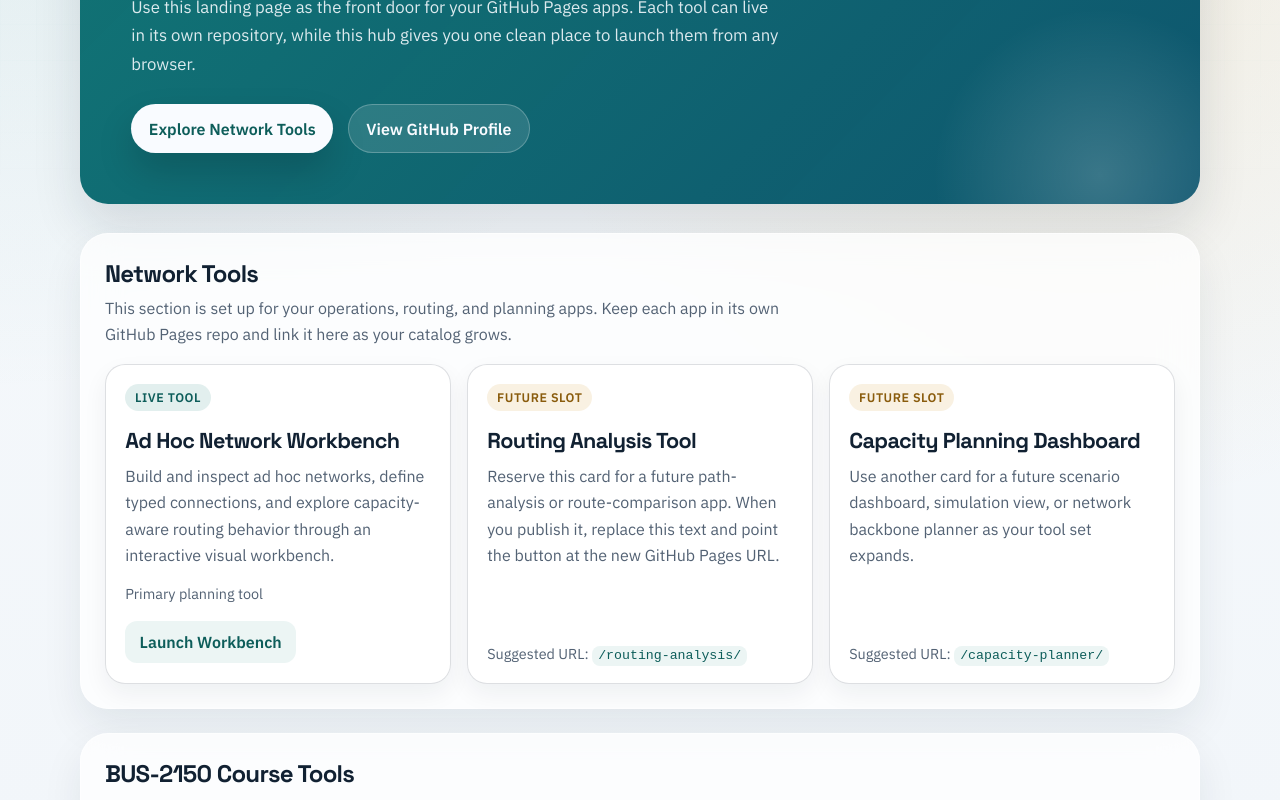
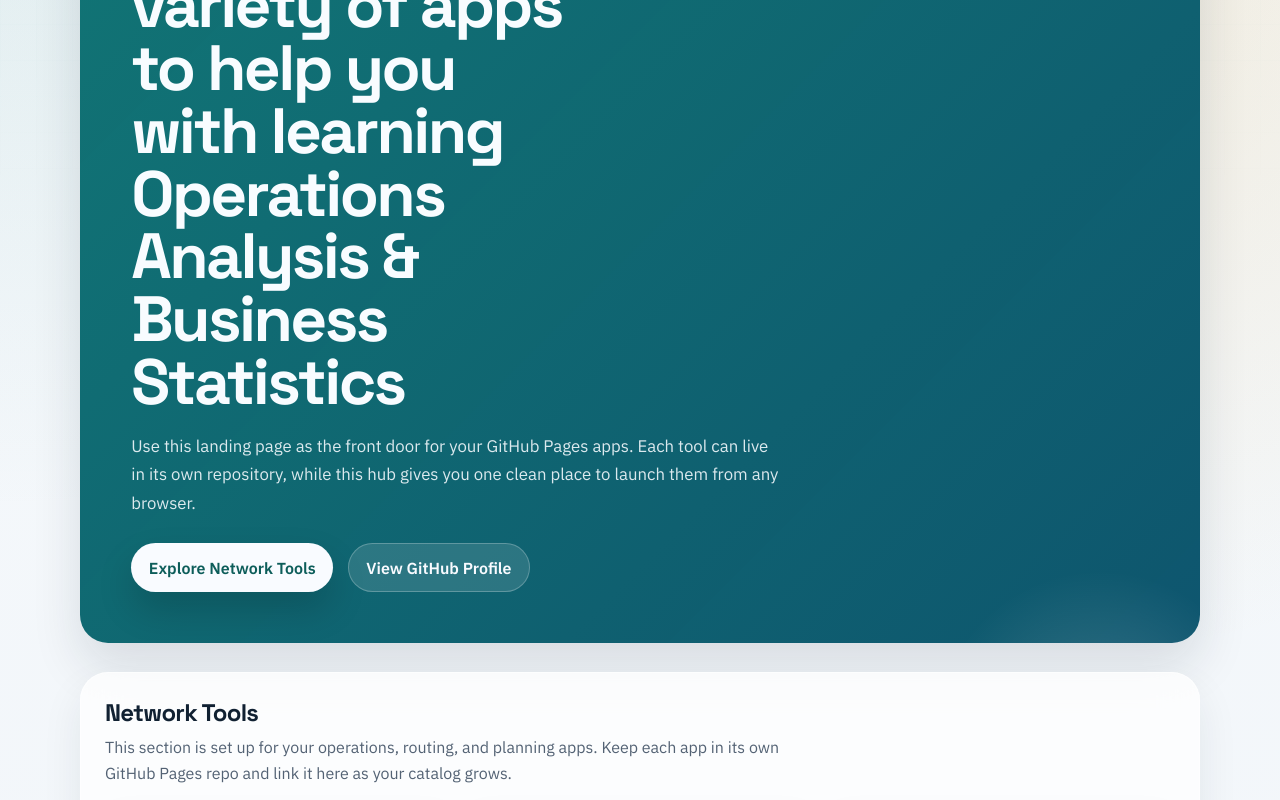
Before and after one commit to rhartlage/rhartlage.github.io, a plain HTML site: page index.html in a window 1280 px wide. Shown: the part 480-1280 px from the top of the page. Drawn offline with Linux system fonts and the light colour scheme.

Commit message:
Update index.html

```diff
--- a/index.html
+++ b/index.html
@@ -394,7 +394,7 @@
 
     <section class="hero">
       <p class="eyebrow">Interactive Apps</p>
-      <h1>One home for your network and analytics tools.</h1>
+      <h1>Welcome to Dr. Hartlage's GitHub.  Here you find a variety of apps to help you with learning Operations Analysis & Business Statistics</h1>
       <p class="hero-copy">
         Use this landing page as the front door for your GitHub Pages apps. Each tool can live in its own repository,
         while this hub gives you one clean place to launch them from any browser.
```
